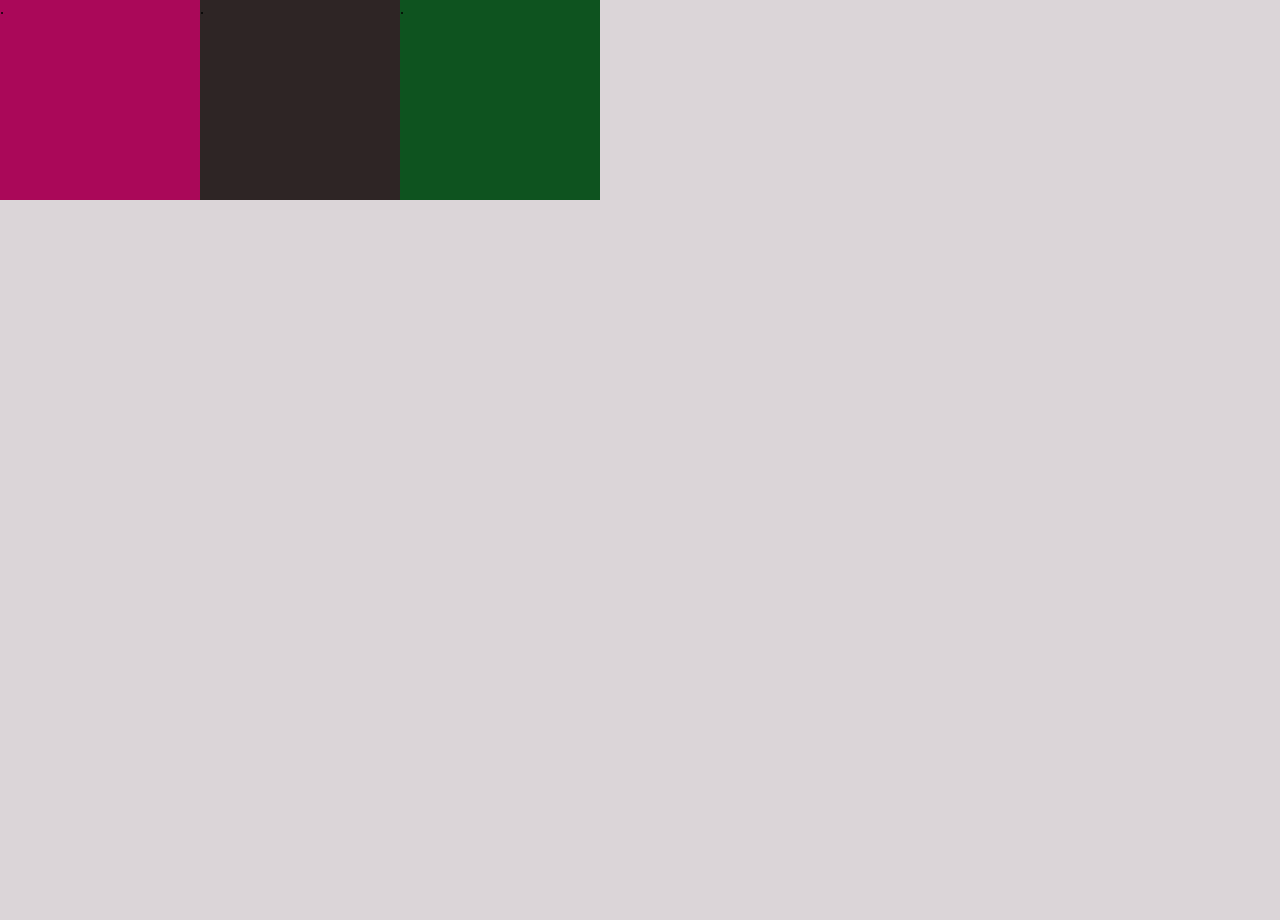
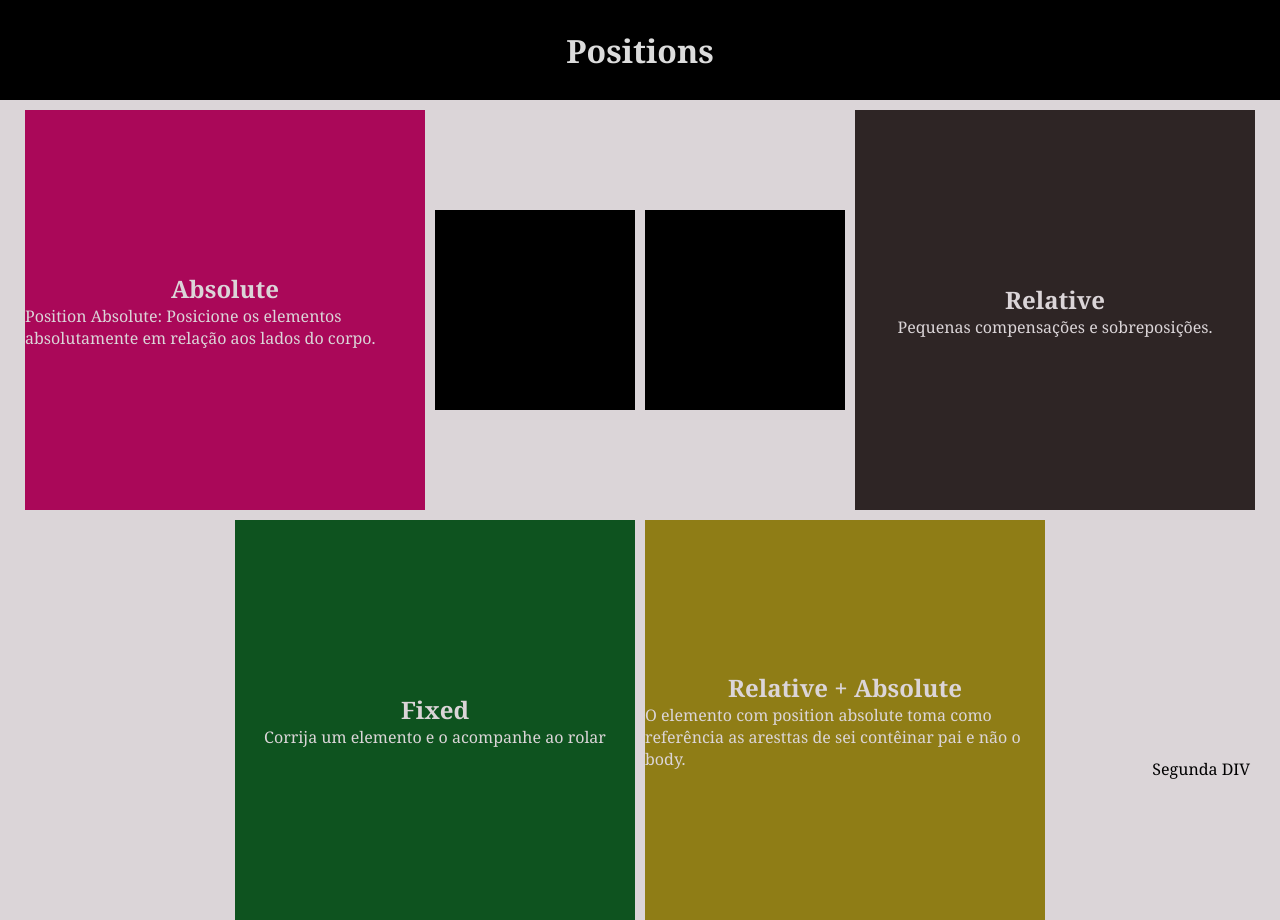
Before and after one commit to JessicaPersou/DigitalHouse-Fullstack, a plain HTML site: page Modulo IV/HTLM-CSS/position/index.html in a window 1280 px wide. Before the commit the page ends 800 px from the top, so only its background shows below. Drawn offline with Linux system fonts and the light colour scheme.

Commit message:
Estudando Positions

```diff
--- a/Modulo IV/HTLM-CSS/position/index.html
+++ b/Modulo IV/HTLM-CSS/position/index.html
@@ -1,5 +1,6 @@
 <!DOCTYPE html>
 <html lang="pt-BR">
+
 <head>
     <meta charset="UTF-8">
     <meta http-equiv="X-UA-Compatible" content="IE=edge">
@@ -7,9 +8,43 @@
     <link rel="stylesheet" href="style.css">
     <title>Positions</title>
 </head>
+
 <body class="container-pai">
-   <header class="filho-1">.</header>
-   <main class="filho-2">.</main>
-   <footer class="filho-3">.</footer>
+    <div class="header">
+        <h1>Positions</h1>
+    </div>
+    <div class="absolute">
+        <h2>Absolute</h2>
+        <p>Position Absolute: Posicione os elementos absolutamente em relação aos lados do corpo.</p>
+    </div>
+    <div class="teste1">
+        <div class="primeiro"> Primeira DIV</div>
+    </div>
+
+    <div class="teste1">
+        <div class="segundo"> Segunda DIV </div>
+    </div>
+    <div class="relative">
+        <h2>Relative</h2>
+        <p>Pequenas compensações e sobreposições.</p>
+    </div>
+    <div class="fixed">
+        <h2>Fixed</h2>
+        <p>Corrija um elemento e o acompanhe ao rolar</p>
+    </div>
+     <div class="relative-absolute">
+        <h2>Relative + Absolute</h2>
+        <p>O elemento com position absolute toma como referência as aresttas de sei contêinar pai e não o body.</p>
+    </div>
+    <!-- <div class="img-fixed">
+        <img  src="imagens/seta.png" alt="">
+    </div> -->
+
+
+
+
+    <!-- <main class="filho-2">.</main>
+   <footer class="filho-3">.</footer> -->
 </body>
+
 </html>
--- a/Modulo IV/HTLM-CSS/position/style.css
+++ b/Modulo IV/HTLM-CSS/position/style.css
@@ -1,27 +1,106 @@
 *{
     margin: 0;
     padding: 0;
+    font-family: Georgia, Times, 'Times New Roman', serif;
+}
+:root{
+    --background-color: rgb(219, 213, 216);
+}
+.header{
+    background-color: black;
+    display: flex;
+    flex-direction:row;
+    align-items: center;
+    justify-content: center;
+    width: 100%;
+    height: 100px;
+}
+
+.header h1{
+    color: gainsboro;
+
 }
 
 .container-pai{
     display: flex;
-    background-color: rgb(219, 213, 216);
+    flex-direction: row;
+    flex-wrap: wrap;
+    justify-content: center;
+    align-items: center;
+    gap: 10px;
+    background-color: var(--background-color);
 }
 
-.filho-1{
+.absolute{
+    display: flex;
+    flex-direction: column;
+    flex-wrap: wrap;
+    justify-content: center;
+    align-items: center;
     background-color: rgb(170, 8, 89);
-    height: 200px;
-    width: 200px;
+    height: 400px;
+    width: 400px;
+    color: var(--background-color);
 }
 
-.filho-2{
-    background-color: #2e2525;
+.teste1{
+    background-color: black;
+    width: 200px;
     height: 200px;
-    width: 200px;
 }
 
-.filho-3{
+.primeiro {
+    position: relative;
+    left: 20px;
+    top: 30px;
+  }
+
+  .segundo {
+      position: absolute;
+
+      right: 30px;
+      bottom: 20px;
+  }
+
+.relative{
+    display: flex;
+    flex-direction: column;
+    flex-wrap: wrap;
+    justify-content: center;
+    align-items: center;
+    background-color: #2e2525;
+    height: 400px;
+    width: 400px;
+    color: var(--background-color);
+}
+
+.fixed{
+    display: flex;
+    flex-direction: column;
+    flex-wrap: wrap;
+    justify-content: center;
+    align-items: center;
     background-color: #0e531f;
-    height: 200px;
-    width: 200px;
+    height: 400px;
+    width: 400px;
+    color: var(--background-color);
 }
+
+.relative-absolute{
+    display: flex;
+    flex-direction: column;
+    flex-wrap: wrap;
+    justify-content: center;
+    align-items: center;
+    background-color: #8f7d16;
+    height: 400px;
+    width: 400px;
+    color: var(--background-color);
+}
+
+.img-fixed{
+    width: 80px;
+    position:fixed;
+    bottom: 0;
+
+}
```
Also changed, not shown: Modulo IV/HTLM-CSS/position/absolute.html (added, +15 -0 lines), Modulo IV/HTLM-CSS/position/fixed.html (added, +15 -0 lines), Modulo IV/HTLM-CSS/position/relative.html (added, +15 -0 lines), Modulo IV/HTLM-CSS/shoesStore/css/styles.css (+7 -0 lines), Modulo IV/HTLM-CSS/shoesStore/index.html (+3 -0 lines), Modulo IV/HTLM-CSS/position/imagens/seta.png (added), Modulo IV/HTLM-CSS/shoesStore/images/seta.png (added).
